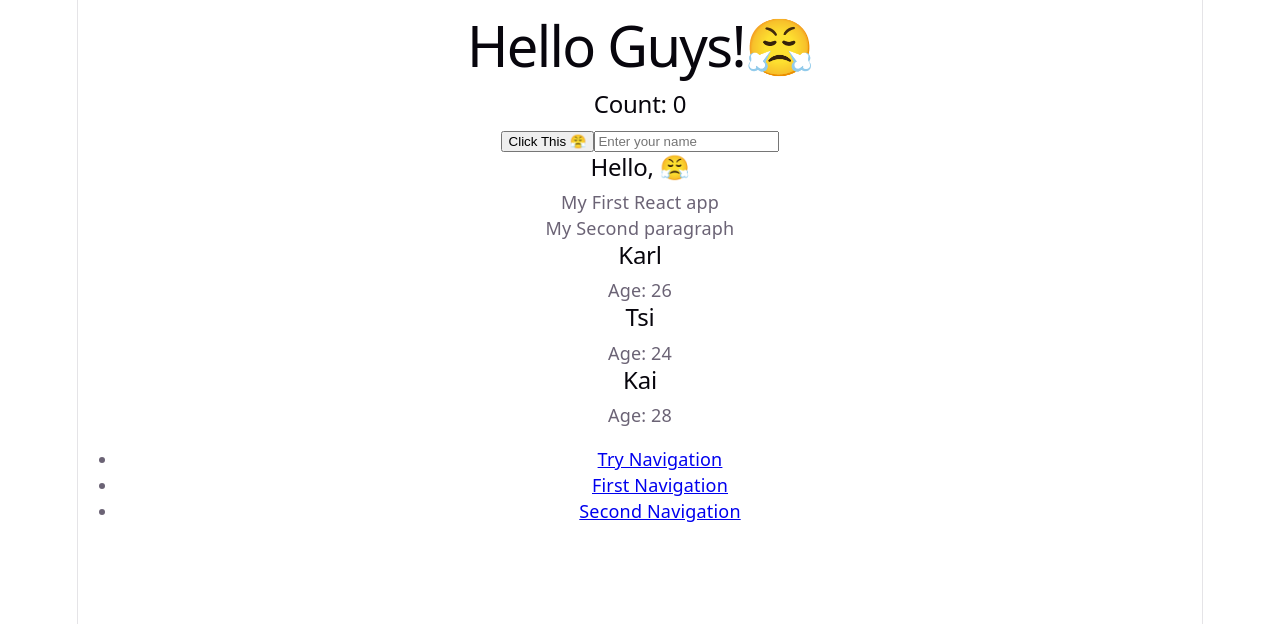
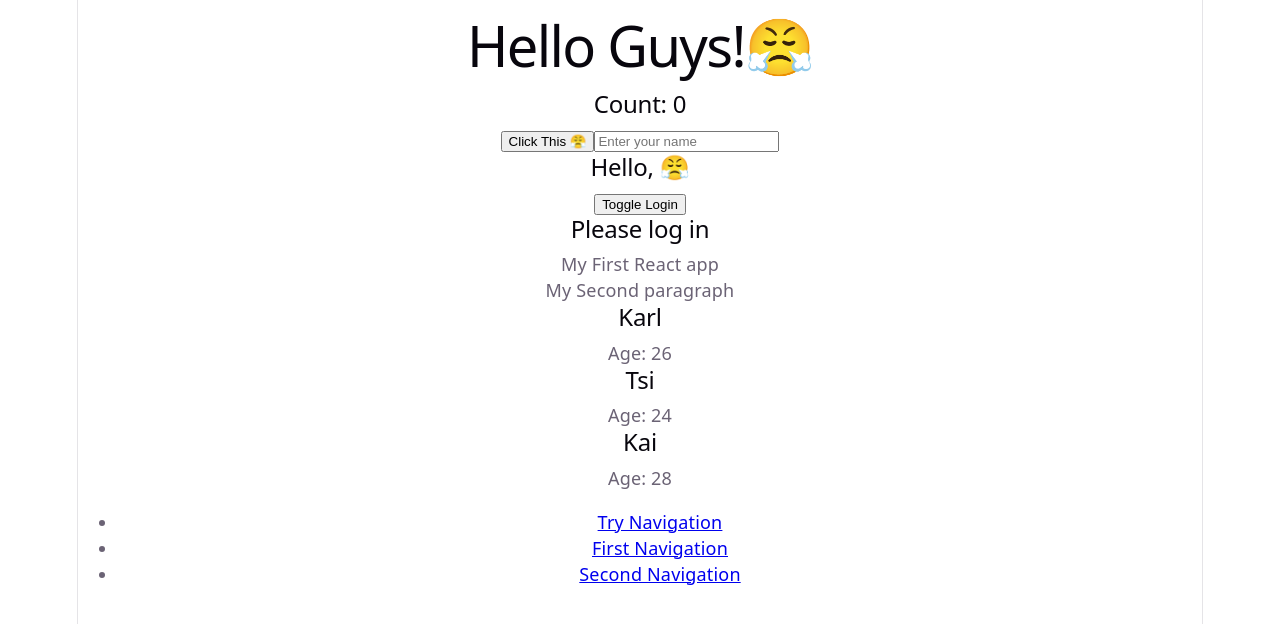
Before and after one commit to dalandan-chillin/software-engineer-journey, a React (Vite) app in the folder my-react-app/: page / in a window 1280 px wide. Shown: the top 624 px of the page. Built offline with nearby package versions, Linux system fonts and the light colour scheme.

Commit message:
React app day 6 Login State and Conditional Rendering

```diff
--- a/my-react-app/src/App.jsx
+++ b/my-react-app/src/App.jsx
@@ -7,6 +7,9 @@ function App() {
 
 const [count, setCount] = useState(0);
 const [name, setName] = useState("");
+const [isLoggedIn, setIsLoggedIn] = useState(false);
+
+
 const users = [
       { id: 1, name: "Karl", age: 26 },
       { id: 2, name: "Tsi", age: 24 },
@@ -32,6 +35,24 @@ const users = [
       />
 
       <h2>Hello, {name} 😤 </h2>
+
+      {/* Button login */}
+      <button onClick={() => setIsLoggedIn(!isLoggedIn)}>
+      Toggle Login
+      </button>
+
+      {/* Conditional Rendering */}
+      {isLoggedIn ? (
+          <h2> Welcome back 😤 </h2>
+      ) : (
+          <h2> Please log in </h2>
+
+      )}
+
+      {/* Bonus && Rendering */}
+      {isLoggedIn && (
+          <p>You can now access the dashboard!</p>
+      )}
 
       <section>
       <p>My First React app</p>
```
